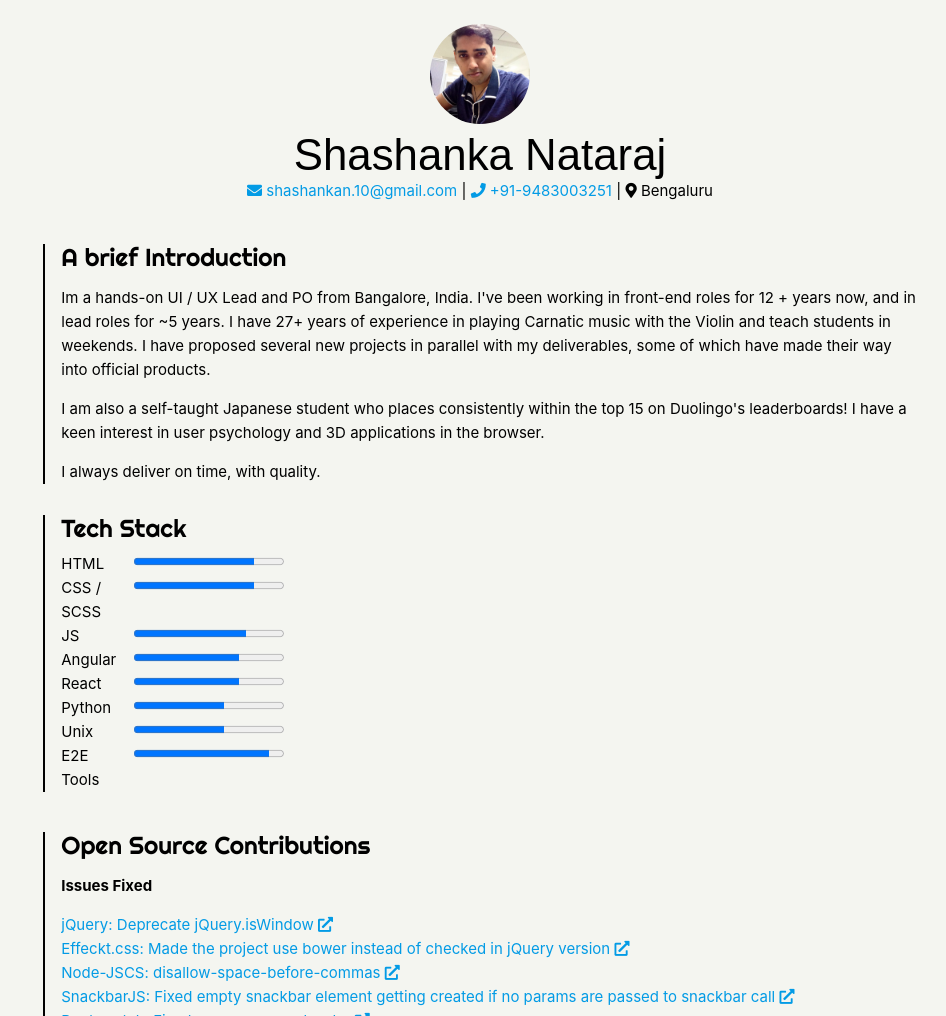
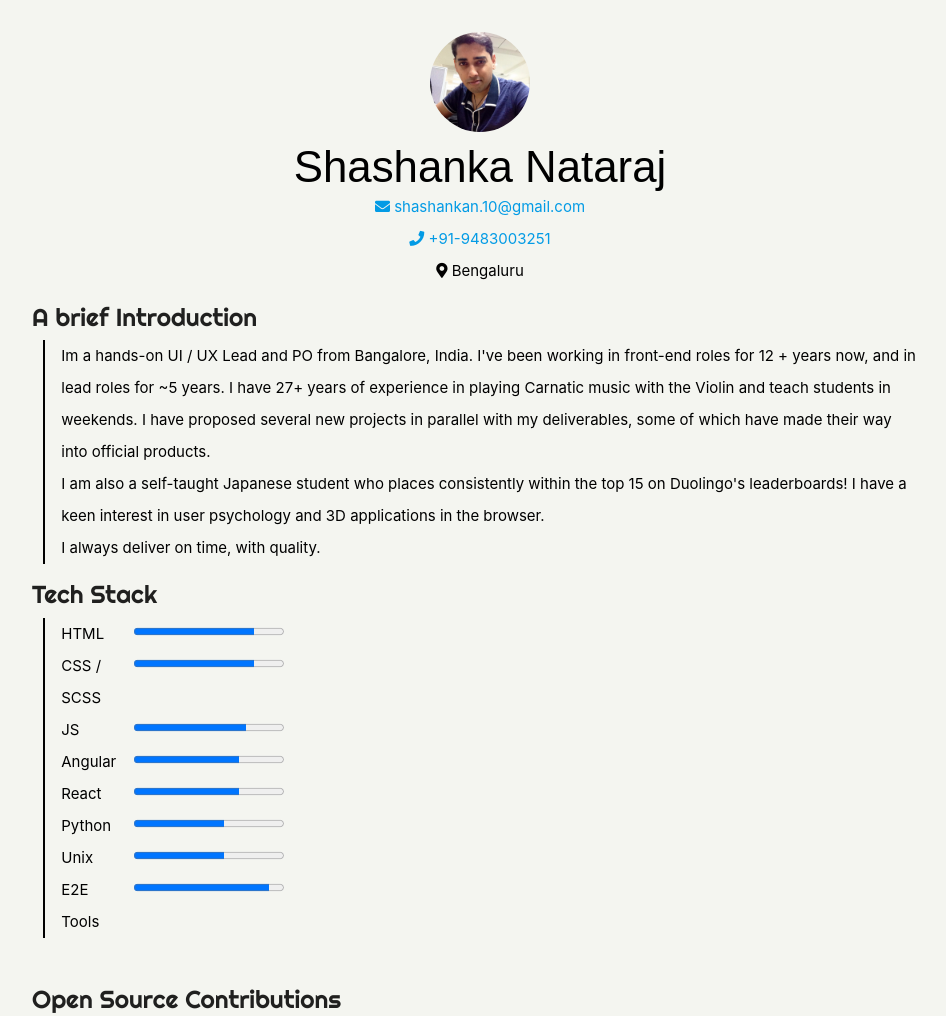
Before and after one commit to ShashankaNataraj/resume, a website: page src/index.html in a window 1280 px wide. Shown: the top 1016 px of the page, without its empty margins (160-1106 px from the left). Drawn offline with nearby package versions, Linux system fonts and the light colour scheme; a web font is replaced by a local one.

Commit message:
Fixed styling, fixed education

```diff
--- a/src/index.html
+++ b/src/index.html
@@ -28,7 +28,7 @@
 
         body {
             background: #F4F5F0;
-            line-height: 24px;
+            line-height: 32px;
             list-style: circle;
         }
 
@@ -73,36 +73,48 @@
     <br/>
     <img src="images/1516782245682.jpeg" class="avatar">
     <h3 class="name">Shashanka Nataraj</h3>
+    <div class="row">
+        <div class="s12 m3 l3">
             <a class="link" href="mailto:shashankan.10@gmail.com"><i
-            class="fas fa-envelope"></i>&nbsp;shashankan.10@gmail.com</a> | <a
+                    class="fas fa-envelope"></i>&nbsp;shashankan.10@gmail.com</a>
+        </div>
+        <div class="s12 m3 l3">
+            <a
                     class="link" href="tel:9483003251"><i class="fas fa-phone"></i>&nbsp;+91-9483003251</a>
-    <span>| <i class="fas fa-map-marker-alt"></i>&nbsp;Bengaluru</span><br/><br/>
+        </div>
+        <div class="s12 m5 l3">
+            <i class="fas fa-map-marker-alt"></i>&nbsp;Bengaluru</span>
+        </div>
+    </div>
 </div>
 <div class="container">
+    <h5 class="card-title">A brief Introduction</h5>
     <div class="row">
         <div class="col s12 m12">
             <div class="black-text">
                 <div class="card-content black-text">
-                    <h5 class="card-title">A brief Introduction</h5>
-                    <p>Im a hands-on UI / UX Lead and PO from Bangalore, India. I've been working in front-end roles for
+
+                    <div>Im a hands-on UI / UX Lead and PO from Bangalore, India. I've been working in front-end roles
+                        for
                         12 +
                         years now, and in lead roles for ~5 years. I have 27+ years of experience in playing Carnatic
                         music with the Violin and teach students in weekends. I have proposed several new projects in
                         parallel with my deliverables, some of which have made their way into official products.
-                    <p>
-                    <p>I am also a self-taught Japanese student
+                    </div>
+                    <div>I am also a self-taught Japanese student
                         who places consistently within the top 15 on Duolingo's leaderboards! I have a keen interest in
-                        user psychology and 3D applications in the browser. </p>
-                    <p>I always deliver on time, with quality.</p>
+                        user psychology and 3D applications in the browser.
+                    </div>
+                    <div>I always deliver on time, with quality.</div>
                 </div>
             </div>
         </div>
     </div>
     <div class="row">
+        <h5 class="card-title">Tech Stack</h5>
         <div class="col s12 m12">
             <div class="black-text">
                 <div class="card-content black-text">
-                    <h5 class="card-title">Tech Stack</h5>
                     <div class="row">
                         <div class="col s6 m1">
                             HTML
@@ -173,11 +185,11 @@
     </div>
     <br/>
     <div class="row">
+        <h5 class="card-title">Open Source Contributions</h5>
         <div class="col s12 m12">
             <div class="">
                 <div class="card-content black-text">
-                    <h5 class="card-title">Open Source Contributions</h5>
-                    <p>
+                    <div>
                         <div class="open-source-contributions content"><b>Issues Fixed</b>
                             <ul>
                                 <li><a target="_blank"
@@ -194,11 +206,13 @@
                                 <li><a target="_blank"
                                        href="https://github.com/thomaspark/bootswatch/commit/93a6e247b2424f15e33a86b1328e4a7194f60c48">Bootswatch:
                                     Fixed popover arrow border <i class="fas fa-external-link-alt"></i></a></li>
-                            <li><a target="_blank" href="https://github.com/CodeSeven/toastr/pull/367">Toastr: Fixed the
+                                <li><a target="_blank" href="https://github.com/CodeSeven/toastr/pull/367">Toastr: Fixed
+                                    the
                                     repos' demos breaking <i class="fas fa-external-link-alt"></i></a></li>
                                 <li><a target="_blank" href="https://github.com/CodeSeven/toastr/pull/368">Toastr: Fixed
                                     jsHint warnings <i class="fas fa-external-link-alt"></i></a></li>
-                            <li><a target="_blank" href="https://github.com/CodeSeven/toastr/issues/334">Toastr: Removed
+                                <li><a target="_blank" href="https://github.com/CodeSeven/toastr/issues/334">Toastr:
+                                    Removed
                                     plato <i class="fas fa-external-link-alt"></i></a></li>
                                 <li><a target="_blank" href="https://github.com/janl/mustache.js/pull/476">Mustache JS:
                                     Verbose hooks install <i class="fas fa-external-link-alt"></i></a><br></li>
@@ -206,16 +220,21 @@
                             <b>Issues Reported</b>
                             <ul>
                                 <li><a target="_blank" href="https://github.com/facebook/react-native/issues/6973">React
-                                Native: Document port change command <i class="fas fa-external-link-alt"></i></a></li>
-                            <li><a target="_blank" href="https://github.com/vuetifyjs/vuetify/issues/149">Vuetify: Date
+                                    Native: Document port change command <i class="fas fa-external-link-alt"></i></a>
+                                </li>
+                                <li><a target="_blank" href="https://github.com/vuetifyjs/vuetify/issues/149">Vuetify:
+                                    Date
                                     &amp; time pickers missing from library <i class="fas fa-external-link-alt"></i></a>
                                 </li>
                                 <li><a target="_blank" href="https://github.com/Microsoft/vscode/issues/11153">VSCode:[html]
-                                modifying ending tags automatically <i class="fas fa-external-link-alt"></i></a></li>
+                                    modifying ending tags automatically <i class="fas fa-external-link-alt"></i></a>
+                                </li>
                                 <li><a target="_blank" href="https://github.com/Microsoft/vscode/issues/27892">VSCode:[html]
-                                Allow navigating to CSS class definitions <i class="fas fa-external-link-alt"></i></a>
+                                    Allow navigating to CSS class definitions <i
+                                            class="fas fa-external-link-alt"></i></a>
                                 </li>
-                            <li><a target="_blank" href="https://github.com/git/git-scm.com/issues/695">Git-scm: Broken
+                                <li><a target="_blank" href="https://github.com/git/git-scm.com/issues/695">Git-scm:
+                                    Broken
                                     Link <i class="fas fa-external-link-alt"></i></a></li>
                             </ul>
                         </div>
@@ -225,15 +244,16 @@
             </div>
         </div>
         <div class="row">
+            <h5 class="card-title">Work Experience</h5>
             <div class="col s12 m12">
                 <div class="work-experience-wrapper">
                     <div class="card-content black-text">
-                    <h5 class="card-title">Work Experience</h5>
                         <span class="col company-name"><span class="s12 m12">Kloudspot ( 2020 - Current )</span></span>
                         <br/>
                         <div class="row">
                             <div class="s12 m4 l3">
-                            <i class="fa fa-trophy"></i>&nbsp;KloudVision won "Top Team" within 4 months of my joining
+                                <i class="fa fa-trophy"></i>&nbsp;KloudVision won "Top Team" within 4 months of my
+                                joining
                             </div>
                             <div class="s12 m4 l3">
                                 <i class="fa fa-trophy"></i>&nbsp;Promoted to PO and was tasked with Japanese accounts
@@ -303,7 +323,8 @@
                                 <li>* Worked as Technical program manager and later, Individual Contributor</li>
                                 <li>* Worked on Neuro and MyAutosupport</li>
                                 <li>* Migrated old products to use Angular 1.x</li>
-                            <li>* Went on a work tour to RTP, Durham County and Sunnyvale, California for architectural
+                                <li>* Went on a work tour to RTP, Durham County and Sunnyvale, California for
+                                    architectural
                                     discussions
                                 </li>
                             </ul>
@@ -331,7 +352,9 @@
                         <div class="left-align">
                             <ul>
                                 <li>* Worked on a product to determine IDC metrics for a given system configuration</li>
-                            <li>* I was the sole developer on a product that went live for 6 customers and counting</li>
+                                <li>* I was the sole developer on a product that went live for 6 customers and
+                                    counting
+                                </li>
 
                             </ul>
                         </div>
@@ -357,10 +380,10 @@
             </div>
         </div>
         <div class="row">
+            <h5 class="card-title">Education</h5>
             <div class="col s12 m12">
                 <div class="work-experience-wrapper">
                     <div class="card-content black-text">
-                    <h5 class="card-title">Education</h5>
                         <span class="col company-name"><span class="s12 m12">NIIT ( 2005 - 2009 )</span></span>
                         <br/>
 
@@ -370,7 +393,6 @@
                                 </li>
                                 <li>* 72% aggregate</li>
                             </ul>
-                        </p>
                         </div>
 
                         <span class="col company-name"><span class="s12 m12">VTU ( 2004 - 2008 )</span></span>
```
Lines whose indentation alone changed are shown as unchanged.
